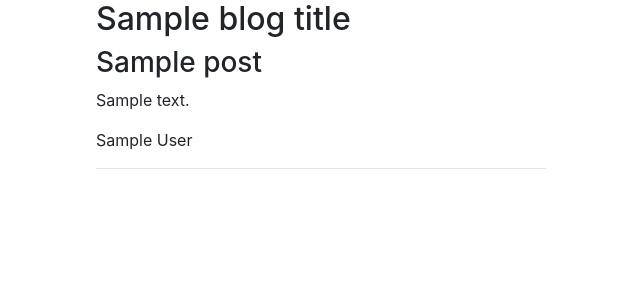
After one commit to minatorak/web_blog, a Flask app: template src/templates/posts.html in a window 1280 px wide. The commit adds this page. Shown: the top 300 px of the page, without its empty margins (319-959 px from the left). Run offline with Flask 2, Linux system fonts and the light colour scheme; the template is opened without the code that fills it: most values are stand-ins (such as "Sample title", 1, 10 or a date in 2020); some libraries are stand-ins or nearby versions.

Commit message:
Lecture 64 get form DB show on web page and link to blog

```diff
--- a/src/app.py
+++ b/src/app.py
@@ -2,6 +2,7 @@ from flask import Flask, render_template, \
     request, session
 
 from src.common.database import Database
+from src.models.blog import Blog
 from src.models.user import User
 
 
@@ -32,14 +33,16 @@ def login_user():
         User.login(email)
     else:
         session['email'] = None
-    return render_template('profile.html',email=session['email'])
+    return render_template('profile.html',
+                           email=session['email'])
 
 @app.route('/auth/register',methods=['POST'])
 def register_user():
     email = request.form['email']
     password = request.form['password']
     User.register(email,password)
-    return render_template('profile.html',email=session['email'])
+    return render_template('profile.html',
+                           email=session['email'])
 
 @app.route('/blogs/<string:user_id>')
 @app.route('/blogs')
@@ -54,6 +57,13 @@ def user_blogs(user_id=None):
                            blogs=blogs,
                            email=user.email)
 
+@app.route('/posts/<string:blog_id>')
+def blog_posts(blog_id):
+    blog = Blog.from_mongo(blog_id)
+    posts = blog.get_post()
+    return render_template('posts.html',
+                           posts=posts,
+                           blog_title=blog.title)
 
 
 if __name__ == '__main__':
--- a/src/templates/base.html
+++ b/src/templates/base.html
@@ -5,7 +5,6 @@
     <title>Fancy blog</title>
     <link rel="stylesheet" href="https://maxcdn.bootstrapcdn.com/bootstrap/4.0.0/css/bootstrap.min.css" integrity="sha384-Gn5384xqQ1aoWXA+058RXPxPg6fy4IWvTNh0E263XmFcJlSAwiGgFAW/dAiS6JXm" crossorigin="anonymous">
     <link rel="stylesheet" href="{{ url_for('static',filename='css/main.css') }}"/>
-
 </head>
 <body>
  <!-- Optional JavaScript -->
@@ -14,7 +13,6 @@
     <script src="https://cdnjs.cloudflare.com/ajax/libs/popper.js/1.12.9/umd/popper.min.js" integrity="sha384-ApNbgh9B+Y1QKtv3Rn7W3mgPxhU9K/ScQsAP7hUibX39j7fakFPskvXusvfa0b4Q" crossorigin="anonymous"></script>
     <script src="https://maxcdn.bootstrapcdn.com/bootstrap/4.0.0/js/bootstrap.min.js" integrity="sha384-JZR6Spejh4U02d8jOt6vLEHfe/JQGiRRSQQxSfFWpi1MquVdAyjUar5+76PVCmYl" crossorigin="anonymous"></script>
 {% block content%}
-
 {% endblock %}
 </body>
 </html>
--- /dev/null
+++ b/src/templates/posts.html
@@ -0,0 +1,12 @@
+{% extends "base.html" %}
+{% block content %}
+<div class="container page-form">
+    <h2>{{ blog_title }}</h2>
+    {% for post in posts %}
+        <h3>{{ post.title }}</h3>
+        <p>{{ post.content }}</p>
+        <p>{{ post.author }}</p>
+        <hr>
+    {% endfor %}
+</div>
+{% endblock %}
--- a/src/templates/user_blogs.html
+++ b/src/templates/user_blogs.html
@@ -3,7 +3,7 @@
 <div class="container">
     <h2>{{ email }}'s blogs</h2>
     {% for blog in blogs %}
-        <h3>{{ blog.title }}</h3>
+        <h3><a href="/posts/{{ blog._id}}" {{ blog.title }}</h3>
         <p>{{ blog.description }}</p>
         <hr>
     {% endfor %}
```
